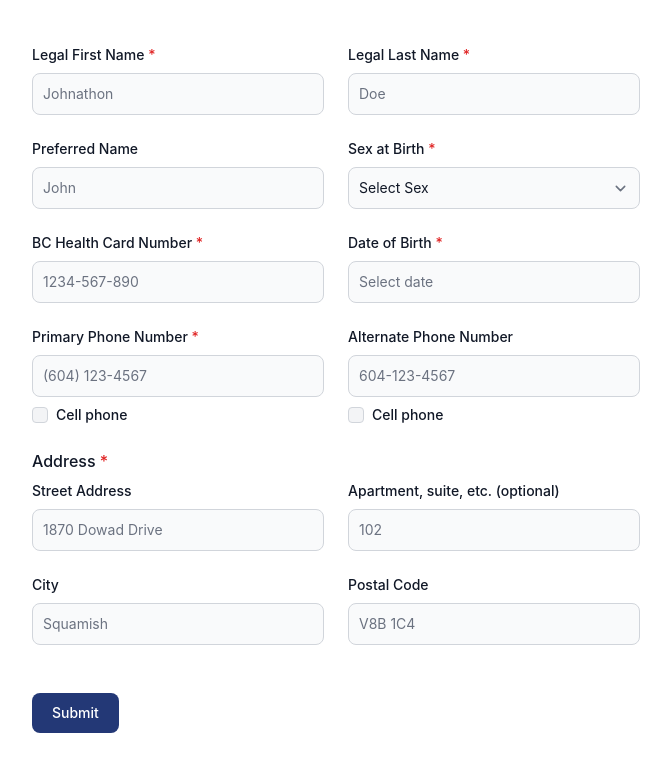
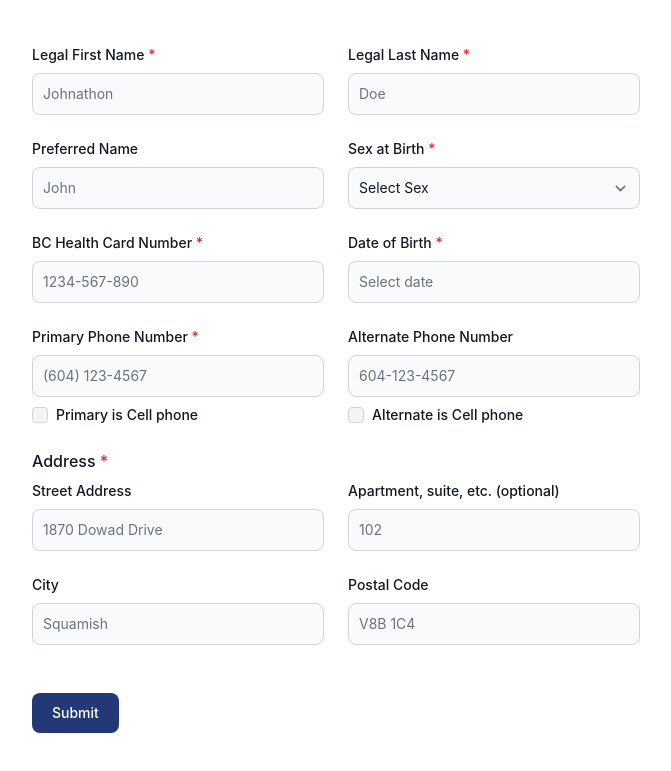
Before and after one commit to garibaldipharmacy/gp-patient-form, a website: page public/index.html in a window 1280 px wide. Shown: the part 519-1290 px from the top of the page, without its empty margins (304-975 px from the left). Drawn offline with nearby package versions, Linux system fonts and the light colour scheme.

Commit message:
TRY fix 2

```diff
--- a/public/index.html
+++ b/public/index.html
@@ -180,7 +180,7 @@
               <label
                 for="phone_primary_is_cell_phone"
                 class="ml-2 mt-2 text-sm font-medium text-gray-900"
-                >Cell phone</label
+                >Primary is Cell phone</label
               >
             </div>
           </div>
@@ -209,7 +209,7 @@
               <label
                 for="phone_alternate_is_cell_phone"
                 class="ml-2 mt-2 text-sm font-medium text-gray-900"
-                >Cell phone</label
+                >Alternate is Cell phone</label
               >
             </div>
           </div>
```
